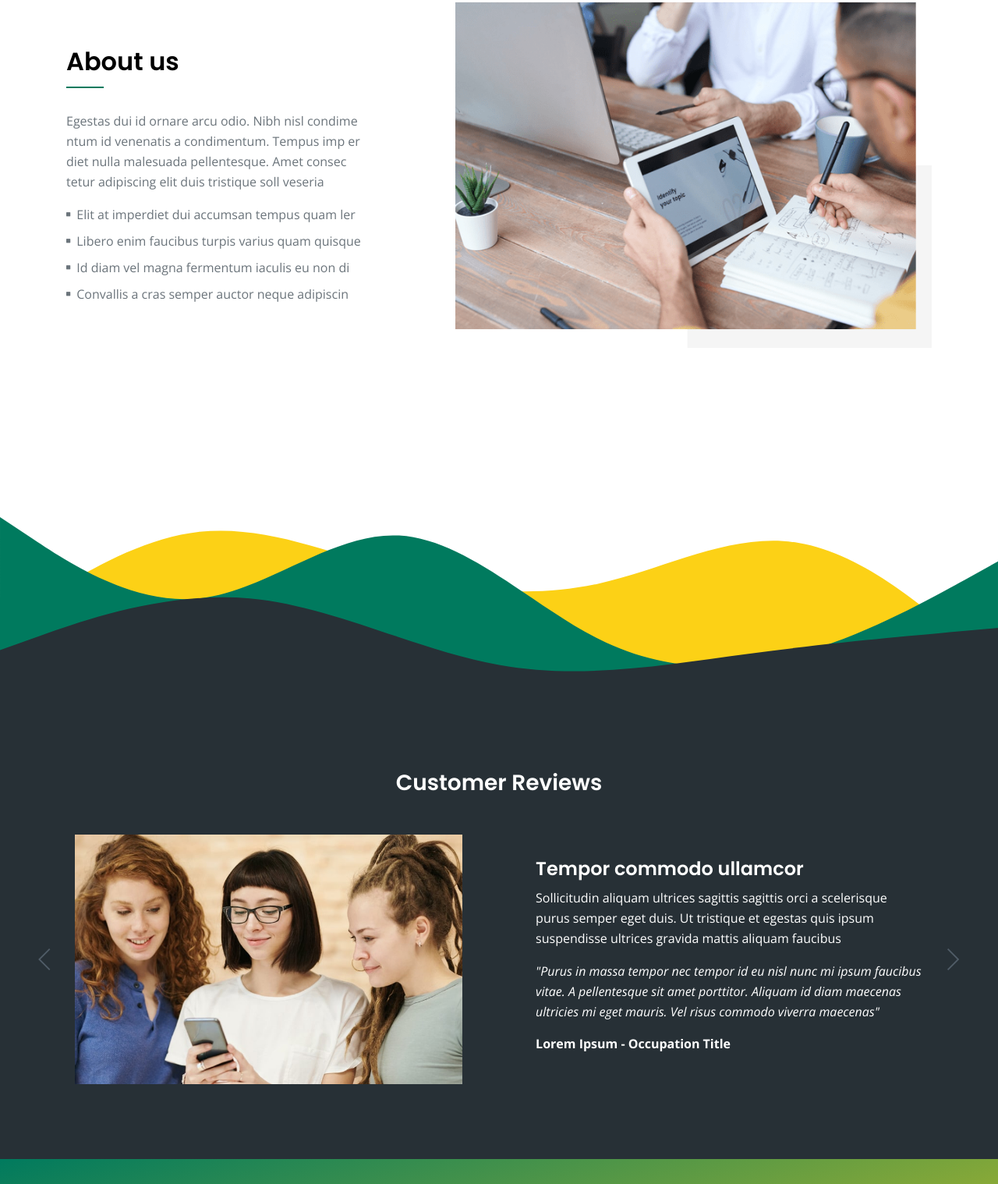
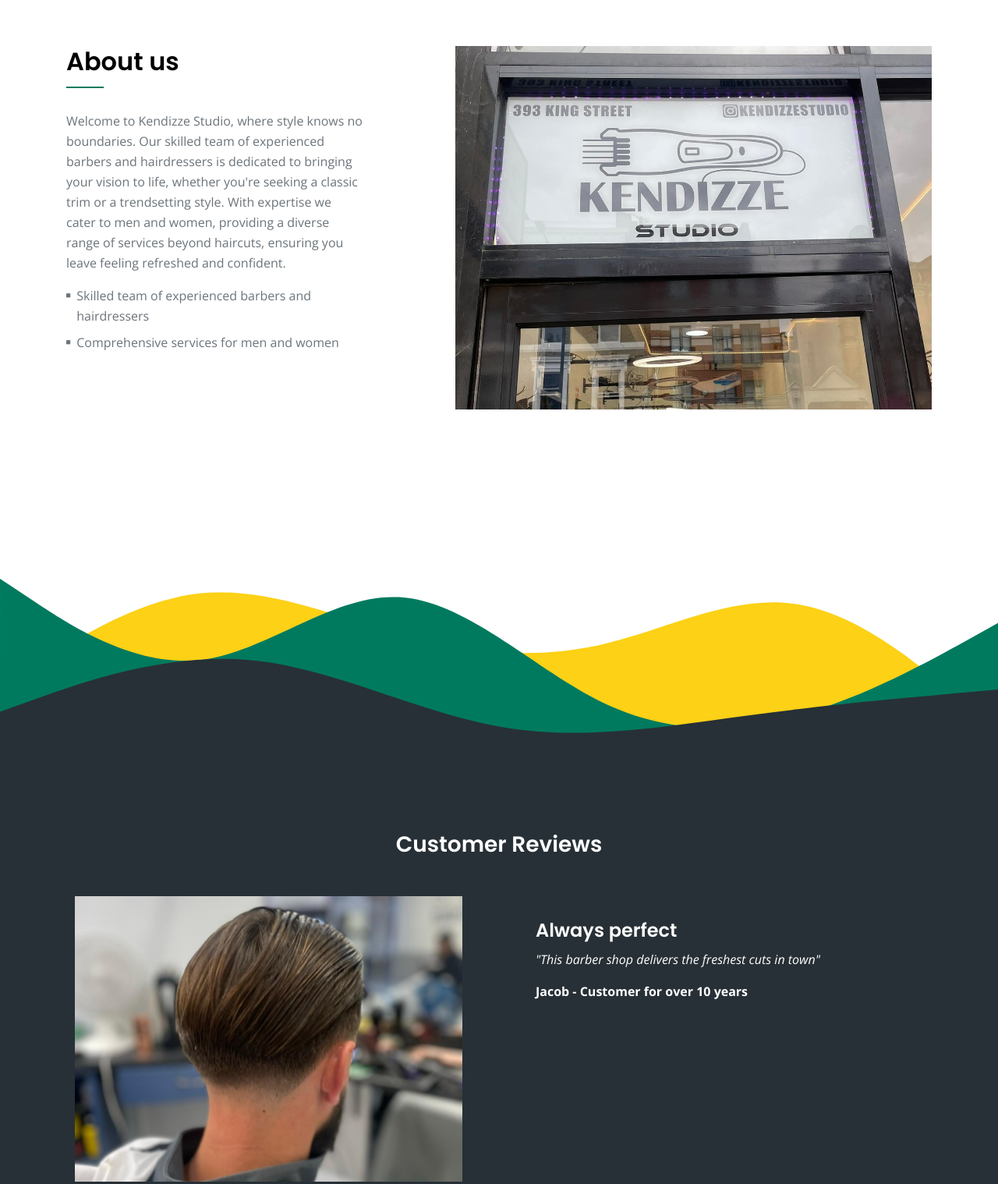
Before and after one commit to jacobcrosbie/kendizzestudio, a plain HTML site: page index.html in a window 1280 px wide. Shown: the part 1283-2801 px from the top of the page at 78% size. Drawn offline with nearby package versions, Linux system fonts and the light colour scheme.

Commit message:
updates to site

```diff
--- a/css/styles.css
+++ b/css/styles.css
@@ -1625,6 +1625,7 @@ a:hover.back-to-top {
 
 	.basic-1 .image-container {
 		margin-left: 1.5rem;
+		padding-top: 3.5rem;
 	}
 	/* end of details 1 */
 
--- a/index.html
+++ b/index.html
@@ -152,32 +152,27 @@
                     <div class="text-container">
                         <h2>About us</h2>
                         <hr class="hr-heading">
-                        <p>Egestas dui id ornare arcu odio. Nibh nisl condime ntum id venenatis a condimentum. Tempus
-                            imp er diet nulla malesuada pellentesque. Amet consec tetur adipiscing elit duis tristique
-                            soll veseria</p>
+                        <p>Welcome to Kendizze Studio, where style knows no boundaries.
+                        Our skilled team of experienced barbers and hairdressers is dedicated to bringing your vision to life,
+                        whether you're seeking a classic trim or a trendsetting style.
+                        With expertise we cater to men and women, providing a diverse range of services beyond haircuts,
+                        ensuring you leave feeling refreshed and confident.
+                        </p>
                         <ul class="list-unstyled li-space-lg">
                             <li class="media">
                                 <i class="fas fa-square"></i>
-                                <div class="media-body">Elit at imperdiet dui accumsan tempus quam ler</div>
+                                <div class="media-body">Skilled team of experienced barbers and hairdressers</div>
                             </li>
                             <li class="media">
                                 <i class="fas fa-square"></i>
-                                <div class="media-body">Libero enim faucibus turpis varius quam quisque</div>
-                            </li>
-                            <li class="media">
-                                <i class="fas fa-square"></i>
-                                <div class="media-body">Id diam vel magna fermentum iaculis eu non di</div>
-                            </li>
-                            <li class="media">
-                                <i class="fas fa-square"></i>
-                                <div class="media-body">Convallis a cras semper auctor neque adipiscin</div>
+                                <div class="media-body">Comprehensive services for men and women</div>
                             </li>
                         </ul>
                     </div> <!-- end of text-container -->
                 </div> <!-- end of col -->
                 <div class="col-lg-6 col-xl-7">
                     <div class="image-container">
-                        <img class="img-fluid" src="images/details-1.png" alt="alternative">
+                        <img class="img-fluid" src="images/shop.jpeg" alt="alternative">
                     </div> <!-- end of image-container -->
                 </div> <!-- end of col -->
             </div> <!-- end of row -->
@@ -210,74 +205,21 @@
                             <div class="swiper-wrapper">
 
                                 <!-- Slide -->
-                                <div class="swiper-slide">
+                                <div class="">
                                     <div class="row">
                                         <div class="col-lg-6">
                                             <div class="image-container">
-                                                <img class="img-fluid" src="images/project-1.jpg" alt="alternative">
+                                                <img class="img-fluid" src="images/cust_review1.jpeg" alt="alternative">
                                             </div> <!-- end of image-container -->
                                         </div> <!-- end of col -->
                                         <div class="col-lg-6">
                                             <div class="text-container" style="color: white;">
-                                                <h4 style="color: white;">Mi in nulla posuere</h4>
-                                                <p style="color: white;">Sollicitudin aliquam ultrices sagittis sagittis orci a scelerisque
+                                                <h4 style="color: white;">Always perfect</h4>
+                                                <!-- <p style="color: white;">Sollicitudin aliquam ultrices sagittis sagittis orci a scelerisque
                                                     purus semper eget duis. Ut tristique et egestas quis ipsum
-                                                    suspendisse ultrices gravida mattis aliquam faucibus</p>
-                                                <p class="testimonial-text" style="color: white;">"Purus in massa tempor nec tempor id eu nisl
-                                                    nunc mi ipsum faucibus vitae. A pellentesque sit amet porttitor.
-                                                    Aliquam id diam maecenas ultricies mi eget mauris. Vel risus commodo
-                                                    viverra maecenas"</p>
-                                                <div class="testimonial-author" style="color: white;">Lorem Ipsum - Occupation Title</div>
-                                            </div> <!-- end of text-container -->
-                                        </div> <!-- end of col -->
-                                    </div> <!-- end of row -->
-                                </div> <!-- end of swiper-slide -->
-                                <!-- end of slide -->
-
-                                <!-- Slide -->
-                                <div class="swiper-slide">
-                                    <div class="row">
-                                        <div class="col-lg-6">
-                                            <div class="image-container">
-                                                <img class="img-fluid" src="images/project-2.jpg" alt="alternative">
-                                            </div> <!-- end of image-container -->
-                                        </div> <!-- end of col -->
-                                        <div class="col-lg-6">
-                                            <div class="text-container">
-                                                <h4 style="color: white;">Tempor commodo ullamcor</h4>
-                                                <p style="color: white;">Sollicitudin aliquam ultrices sagittis sagittis orci a scelerisque
-                                                    purus semper eget duis. Ut tristique et egestas quis ipsum
-                                                    suspendisse ultrices gravida mattis aliquam faucibus</p>
-                                                <p class="testimonial-text" style="color: white;">"Purus in massa tempor nec tempor id eu nisl
-                                                    nunc mi ipsum faucibus vitae. A pellentesque sit amet porttitor.
-                                                    Aliquam id diam maecenas ultricies mi eget mauris. Vel risus commodo
-                                                    viverra maecenas"</p>
-                                                <div class="testimonial-author" style="color: white;">Lorem Ipsum - Occupation Title</div>
-                                            </div> <!-- end of text-container -->
-                                        </div> <!-- end of col -->
-                                    </div> <!-- end of row -->
-                                </div> <!-- end of swiper-slide -->
-                                <!-- end of slide -->
-
-                                <!-- Slide -->
-                                <div class="swiper-slide">
-                                    <div class="row">
-                                        <div class="col-lg-6">
-                                            <div class="image-container">
-                                                <img class="img-fluid" src="images/project-3.jpg" alt="alternative">
-                                            </div> <!-- end of image-container -->
-                                        </div> <!-- end of col -->
-                                        <div class="col-lg-6">
-                                            <div class="text-container">
-                                                <h4 style="color: white;">Lacus vestibulum sed</h4>
-                                                <p style="color: white;">Sollicitudin aliquam ultrices sagittis sagittis orci a scelerisque
-                                                    purus semper eget duis. Ut tristique et egestas quis ipsum
-                                                    suspendisse ultrices gravida mattis aliquam faucibus</p>
-                                                <p class="testimonial-text" style="color: white;">"Purus in massa tempor nec tempor id eu nisl
-                                                    nunc mi ipsum faucibus vitae. A pellentesque sit amet porttitor.
-                                                    Aliquam id diam maecenas ultricies mi eget mauris. Vel risus commodo
-                                                    viverra maecenas"</p>
-                                                <div class="testimonial-author" style="color: white;">Lorem Ipsum - Occupation Title</div>
+                                                    suspendisse ultrices gravida mattis aliquam faucibus</p> -->
+                                                <p class="testimonial-text" style="color: white;">"This barber shop delivers the freshest cuts in town"</p>
+                                                <div class="testimonial-author" style="color: white;">Jacob - Customer for over 10 years</div>
                                             </div> <!-- end of text-container -->
                                         </div> <!-- end of col -->
                                     </div> <!-- end of row -->
@@ -287,8 +229,8 @@
                             </div> <!-- end of swiper-wrapper -->
 
                             <!-- Add Arrows -->
-                            <div class="swiper-button-next"></div>
-                            <div class="swiper-button-prev"></div>
+                            <!-- <div class="swiper-button-next"></div>
+                            <div class="swiper-button-prev"></div> -->
                             <!-- end of add arrows -->
 
                         </div> <!-- end of swiper-container -->
```
Also changed, not shown: barbers.html (+18 -20 lines), images/article-details-large.jpg (deleted), images/article-details-small.jpg (deleted), images/contact-background.jpg (deleted), images/cust_review1.jpeg (added), images/details-1.png (deleted), images/favicon.png (deleted), images/header-background.jpg (deleted), images/mission-background.jpg (deleted), images/profile_kendizze.jpeg (added), images/project-1.jpg (deleted), images/shop.jpeg (added), 2 other files.
